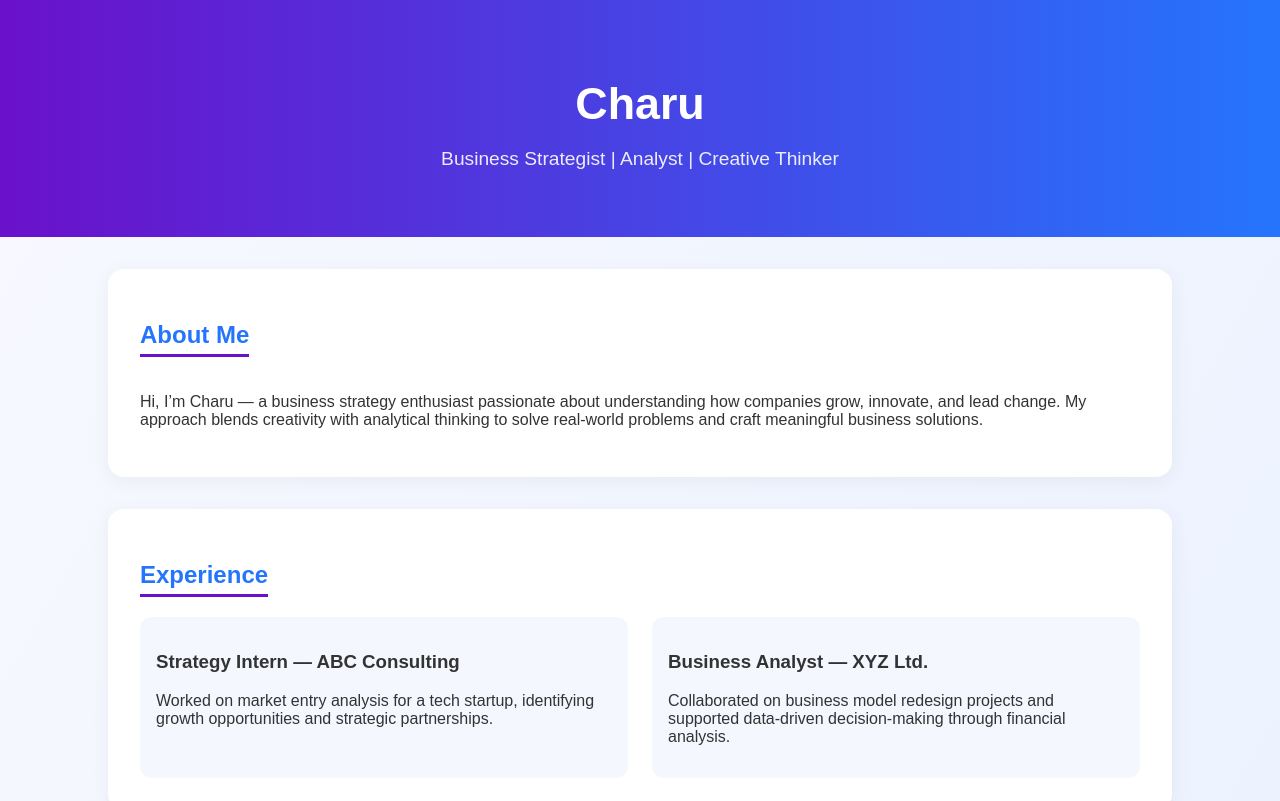
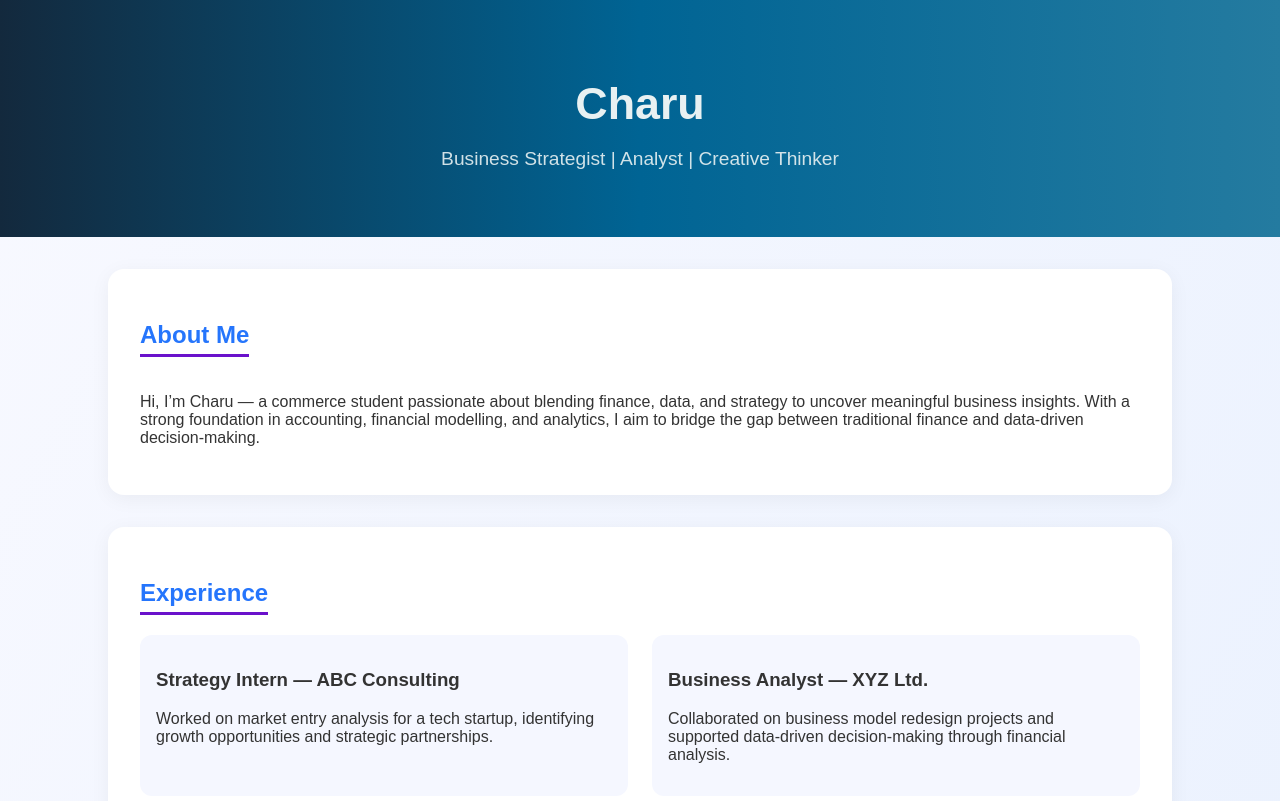
Before and after one commit to Charu3456-uii/CharuAmeta.github.io, a plain HTML site: page index.html in a window 1280 px wide. Shown: the top 801 px of the page. Drawn offline with Linux system fonts and the light colour scheme.

Commit message:
index.html

```diff
--- a/index.html
+++ b/index.html
@@ -14,8 +14,8 @@
     header {
       text-align: center;
       padding: 3rem 1rem;
-      background: linear-gradient(90deg, #6a11cb, #2575fc);
-      color: white;
+      background: linear-gradient(90deg,#13293D, #006494, #247BA0);
+      color: #E8F1F2;
     }
     header h1 {
       font-size: 2.8rem;
@@ -85,8 +85,8 @@
   <section id="about">
     <h2>About Me</h2>
     <p>
-      Hi, I’m Charu — a business strategy enthusiast passionate about understanding how companies grow, innovate, and lead change.
-      My approach blends creativity with analytical thinking to solve real-world problems and craft meaningful business solutions.
+    Hi, I’m Charu — a commerce student passionate about blending finance, data, and strategy to uncover meaningful business insights.
+    With a strong foundation in accounting, financial modelling, and analytics, I aim to bridge the gap between traditional finance and data-driven decision-making.
     </p>
   </section>
 
```
